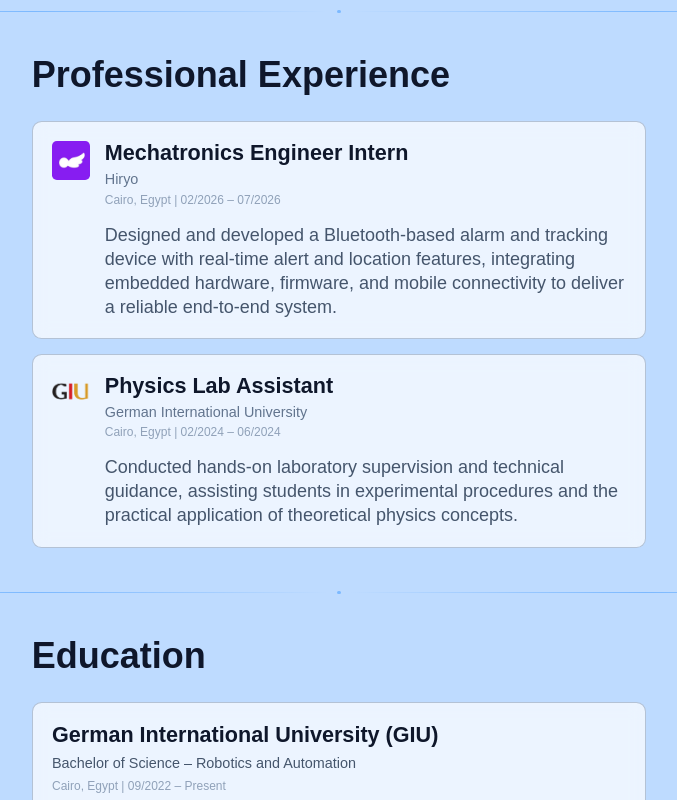
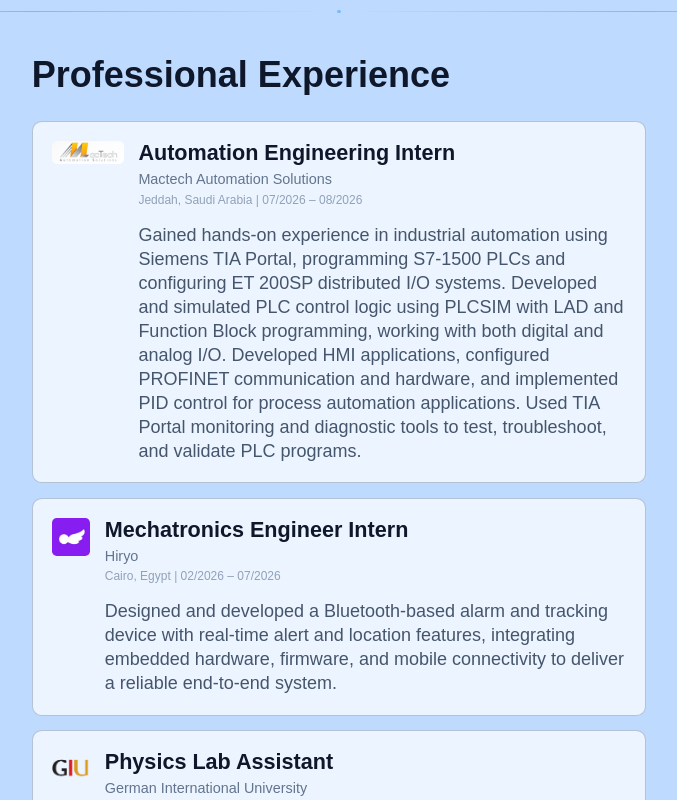
Before and after one commit to AhmedHumoudi/portfolio, a Next.js app: page / in a window 1280 px wide. Shown: the part 1160-1960 px from the top of the page, without its empty margins (301-978 px from the left). Built offline with nearby package versions, Linux system fonts and the light colour scheme.

Commit message:
Update portfolio

```diff
--- a/components/Education.tsx
+++ b/components/Education.tsx
@@ -24,7 +24,7 @@ export default function Education() {
             </p>
 
             <p className="text-slate-400 text-xl mt-2">
-              Cairo, Egypt | 09/2022 – Present
+              Cairo, Egypt | 09/2022 – 07/2026
             </p>
 
             <div className="mt-6 space-y-4 text-slate-600 text-3xl leading-10">
--- a/components/Experience.tsx
+++ b/components/Experience.tsx
@@ -13,6 +13,47 @@ export default function Experience() {
         </h2>
 
         <div className="space-y-6">
+{/* INTERN */}
+<div className="border border-slate-400/60 rounded-2xl p-8 bg-white/70 backdrop-blur-sm hover:bg-white/90 transition flex gap-6">
+
+  {/* LOGO */}
+ <div className="w-30 h-30 flex-shrink-0">
+  <Image
+    src="/images/mactech.png"
+    alt="Mactech Automation Solutions"
+    width={200}
+    height={200}
+    className="rounded-lg object-contain"
+  />
+</div>
+
+  {/* TEXT */}
+  <div>
+
+    <h3 className="text-4xl font-semibold text-slate-900">
+      Automation Engineering Intern
+    </h3>
+
+    <p className="text-2xl text-slate-500 mt-2">
+      Mactech Automation Solutions
+    </p>
+
+    <p className="text-xl text-slate-400 mt-1">
+      Jeddah, Saudi Arabia | 07/2026 – 08/2026
+    </p>
+
+    <p className="text-slate-600 text-3xl leading-10 mt-6">
+      Gained hands-on experience in industrial automation using Siemens TIA Portal,
+      programming S7-1500 PLCs and configuring ET 200SP distributed I/O systems.
+      Developed and simulated PLC control logic using PLCSIM with LAD and Function
+      Block programming, working with both digital and analog I/O. Developed HMI
+      applications, configured PROFINET communication and hardware, and implemented
+      PID control for process automation applications. Used TIA Portal monitoring
+      and diagnostic tools to test, troubleshoot, and validate PLC programs.
+    </p>
+
+  </div>
+</div>
 
           {/* INTERN */}
           <div className="border border-slate-400/60 rounded-2xl p-8 bg-white/70 backdrop-blur-sm hover:bg-white/90 transition flex gap-6">
```
Also changed, not shown: public/images/Mactech.png (added).
